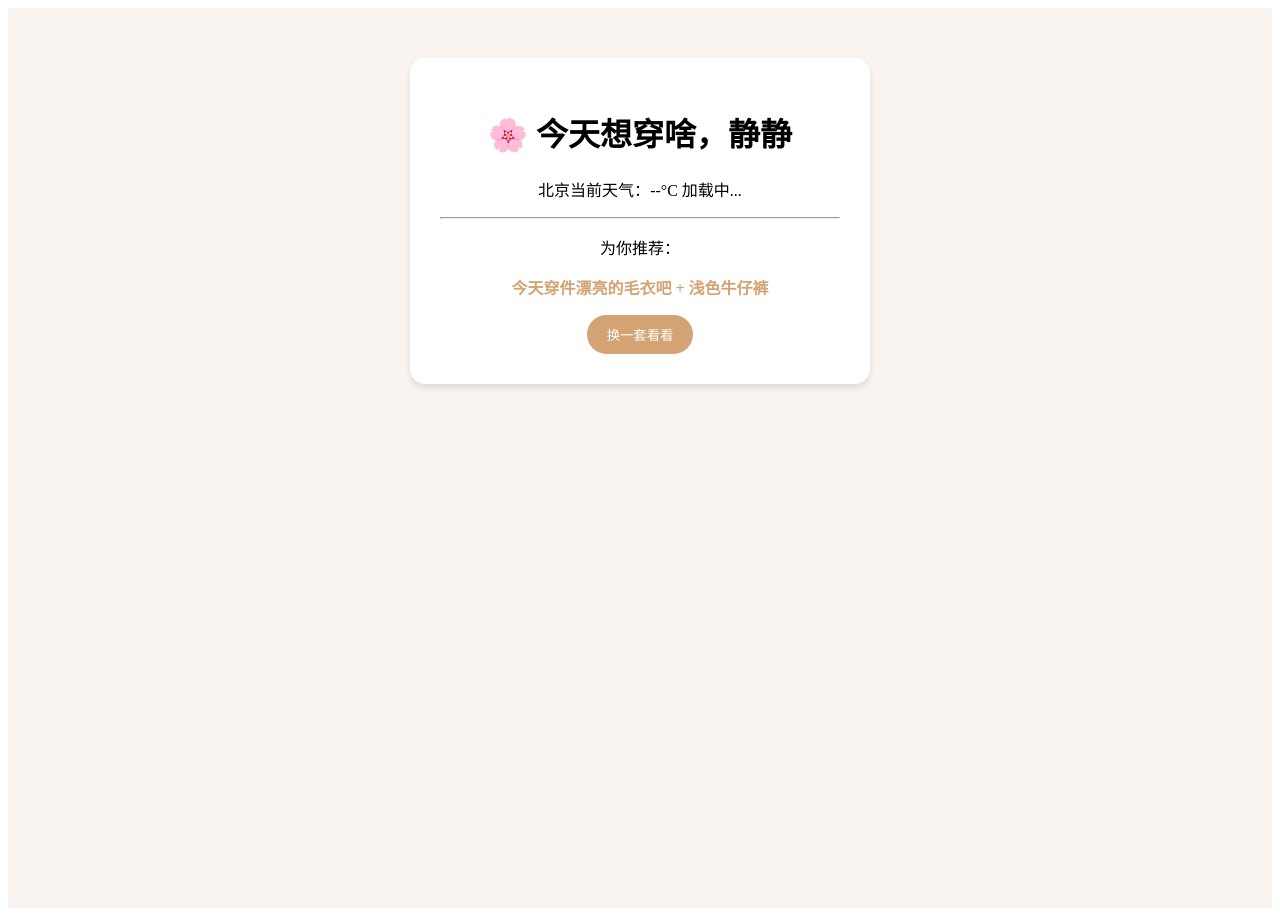
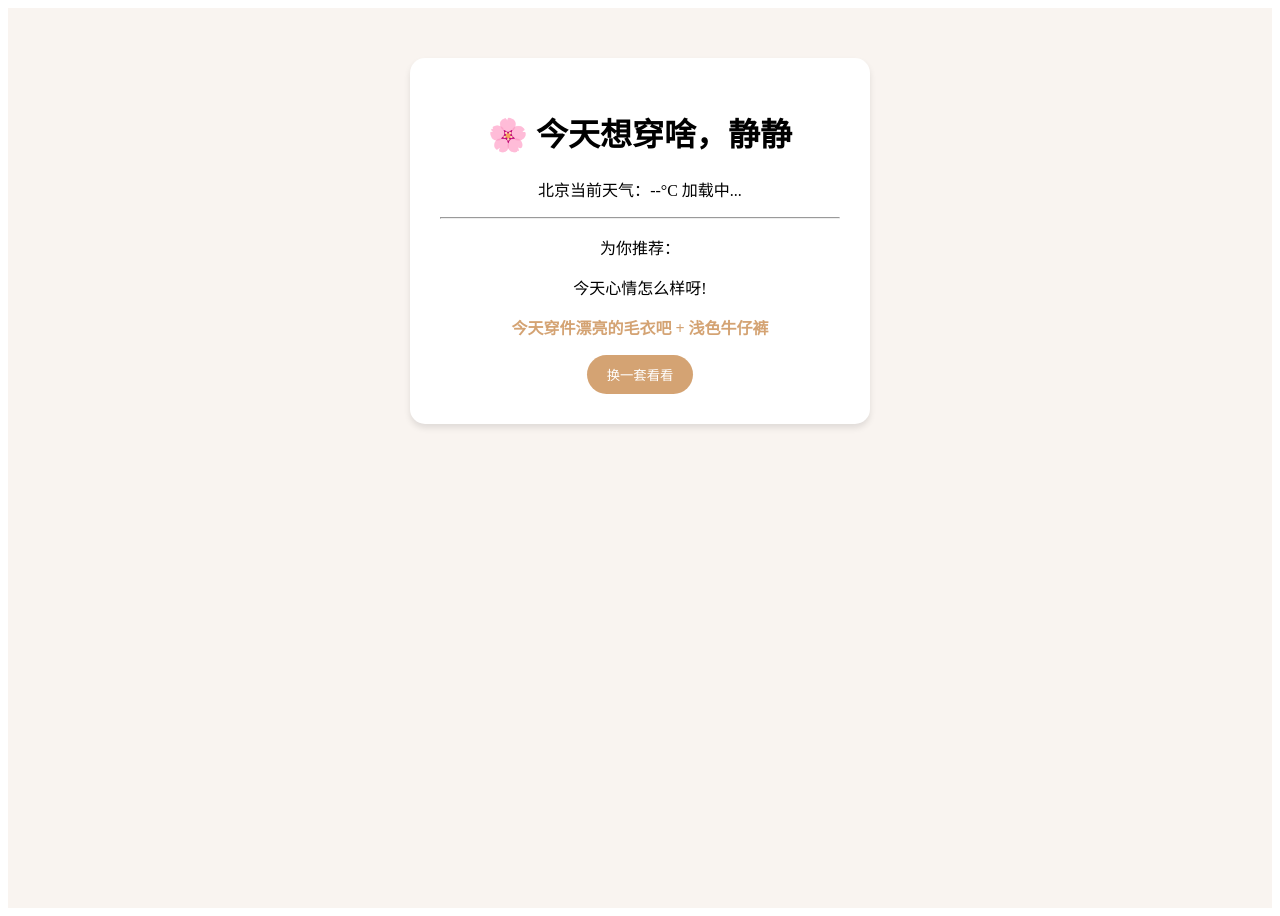
Before and after one commit to jingjingajingjing/jing-daily-wardrobe, a React (Vite) app: page / in a window 1280 px wide. Built offline with nearby package versions, Linux system fonts and the light colour scheme; no server answers.

Commit message:
换了技术栈后 重新推送

```diff
--- a/src/App.tsx
+++ b/src/App.tsx
@@ -30,6 +30,7 @@ const App = () => {
         <p>北京当前天气：{temp}°C {weather}</p>
         <hr />
         <p>为你推荐：</p>
+        <p>今天心情怎么样呀!</p>
         <p style={{ color: '#d4a373', fontWeight: 'bold' }}>{outfits[currentIndex]}</p>
         <button
           onClick={() => setCurrentIndex((currentIndex + 1) % outfits.length)}
```
